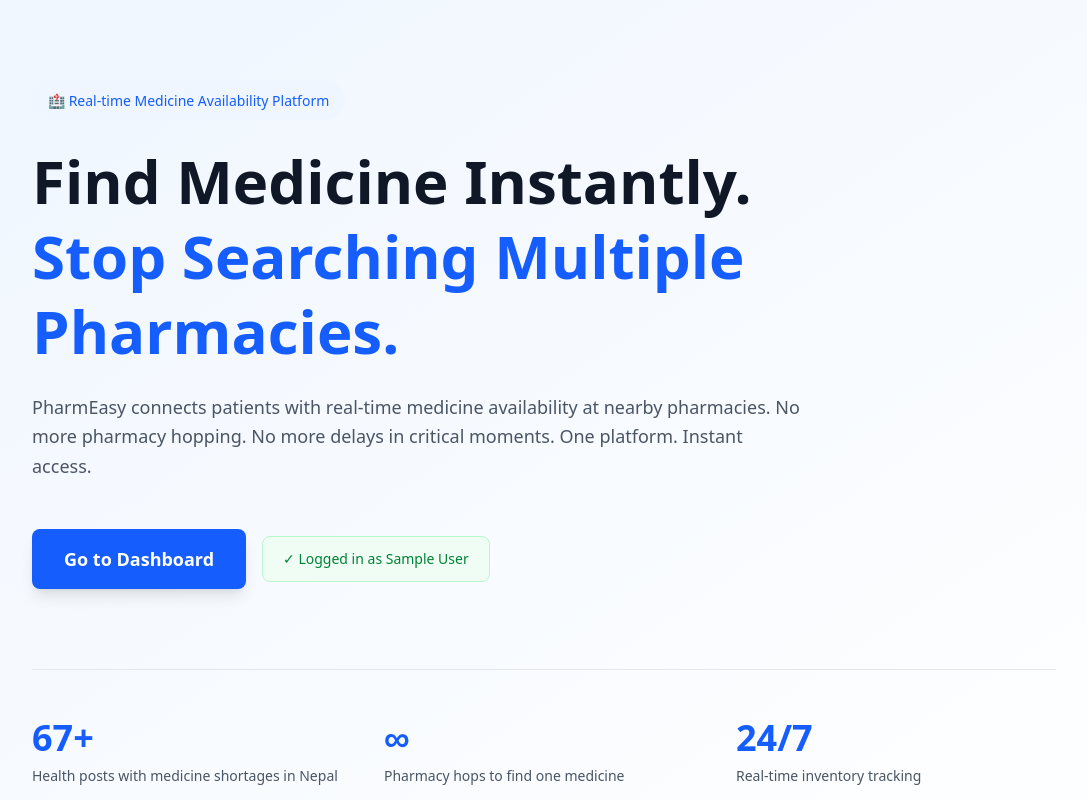
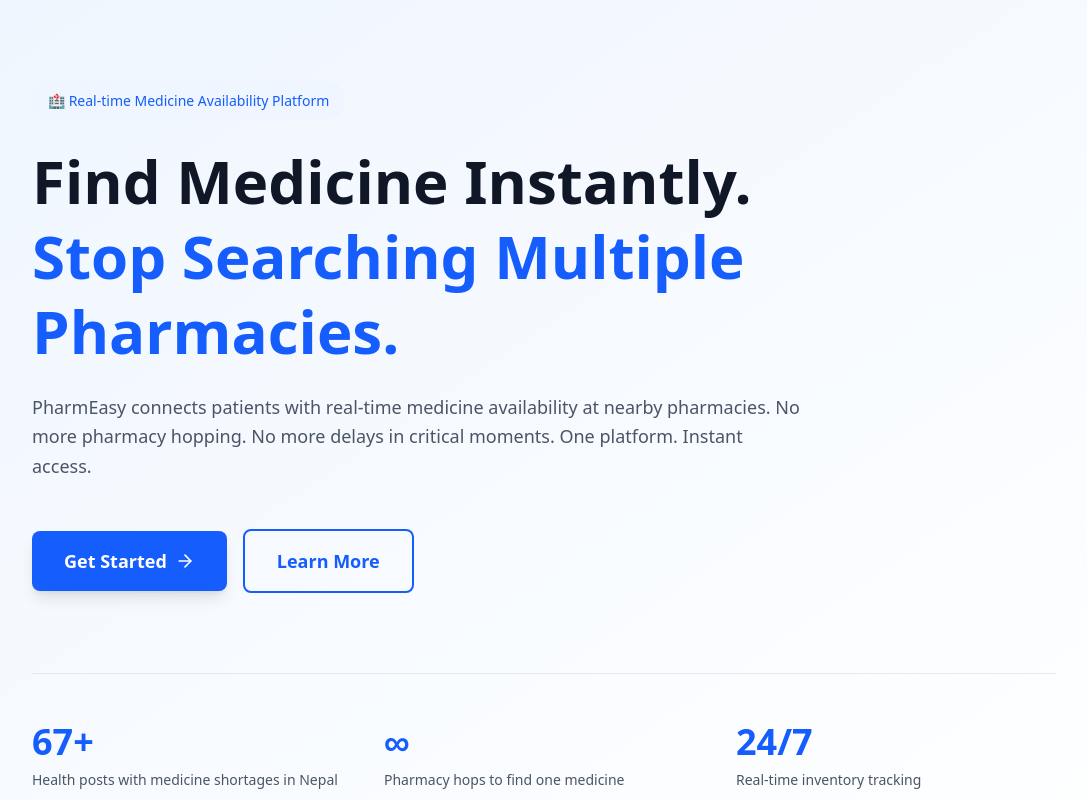
Before and after one commit to Aagya-D/PharmEasy, a React (Vite) app in the folder Frontend/: page / in a window 1280 px wide. Shown: the top 800 px of the page, without its empty margins (96-1183 px from the left). Built offline with nearby package versions, Linux system fonts and the light colour scheme; sample sign-in values are in the browser's storage.

Commit message:
feat: Refactor HeroSection and Layout components; implement DashboardLayout for role-specific routing

```diff
--- a/Frontend/src/features/landing/components/HeroSection.jsx
+++ b/Frontend/src/features/landing/components/HeroSection.jsx
@@ -1,41 +1,24 @@
 import { useNavigate } from "react-router-dom";
-import { useAuth } from "../../../context/AuthContext";
-import { ArrowRight, LogIn } from "lucide-react";
+import { ArrowRight } from "lucide-react";
 
 /**
  * Hero Section - Primary Landing Page Entry Point
  *
  * Architecture Rules:
- * 1. PRIMARY ACTION: Large "Get Started" button
- *    - Guest users → Redirect to /register
- *    - Logged-in users → Redirect to /dashboard (role-specific home)
+ * 1. ALWAYS PUBLIC: This page shows the same for everyone
+ *    - No login detection
+ *    - No auth-specific UI
+ *    - Clean, professional landing page
  *
- * 2. SECONDARY ACTION (Guests Only): "Sign In" button
- *    - Only visible when user is NOT logged in
+ * 2. PRIMARY ACTION: "Get Started" button
  *    - Redirects to /login
+ *    - Login page handles auth logic and role-based routing
  *
- * 3. LOGGED-IN STATE:
- *    - "Get Started" button changes to "Go to Dashboard"
- *    - No "Sign In" button shown
+ * 3. SECONDARY ACTION: "Learn More" button
+ *    - Scrolls to features section
  */
 export function HeroSection() {
   const navigate = useNavigate();
-  const { isAuthenticated, user } = useAuth();
-
-  // PRIMARY ACTION: Get Started / Go to Dashboard
-  const handlePrimaryAction = () => {
-    if (isAuthenticated) {
-      // Logged-in user: Redirect to their role-specific dashboard
-      navigate("/dashboard");
-    } else {
-      // Guest: Redirect to Sign Up page
-      navigate("/register");
-    }
-  };
-
-  // Get button text based on authentication state
-  const primaryButtonText = isAuthenticated ? "Go to Dashboard" : "Get Started";
-  const primaryButtonIcon = isAuthenticated ? null : <ArrowRight size={20} />;
 
   return (
     <section className="px-6 py-20 min-h-[90vh] flex items-center bg-gradient-to-br from-blue-50 to-white">
@@ -66,32 +49,28 @@
 
           {/* Action Buttons */}
           <div className="flex gap-4 flex-wrap items-center">
-            {/* PRIMARY ACTION: Get Started / Go to Dashboard */}
+            {/* PRIMARY ACTION: Get Started */}
             <button
-              onClick={handlePrimaryAction}
+              onClick={() => navigate("/login")}
               className="flex items-center gap-2 px-8 py-4 bg-blue-600 text-white rounded-lg text-lg font-semibold shadow-lg hover:bg-blue-700 hover:-translate-y-1 hover:shadow-xl transition-all duration-300"
             >
-              <span>{primaryButtonText}</span>
-              {primaryButtonIcon}
+              <span>Get Started</span>
+              <ArrowRight size={20} />
             </button>
 
-            {/* SECONDARY ACTION: Sign In (Guests Only) */}
-            {!isAuthenticated && (
-              <button
-                onClick={() => navigate("/login")}
-                className="flex items-center gap-2 px-8 py-4 bg-transparent text-blue-600 border-2 border-blue-600 rounded-lg text-lg font-semibold hover:bg-blue-50 hover:-translate-y-0.5 transition-all duration-300"
-              >
-                <LogIn size={20} />
-                <span>Sign In</span>
-              </button>
-            )}
-
-            {/* Logged-in User Info */}
-            {isAuthenticated && (
-              <div className="px-5 py-3 bg-green-50 text-green-700 rounded-lg text-sm font-medium border border-green-200">
-                ✓ Logged in as {user?.name || "User"}
-              </div>
-            )}
+            {/* SECONDARY ACTION: Learn More */}
+            <button
+              onClick={() => {
+                // Scroll to features section or navigate to docs
+                const featuresSection = document.getElementById('features');
+                if (featuresSection) {
+                  featuresSection.scrollIntoView({ behavior: 'smooth' });
+                }
+              }}
+              className="flex items-center gap-2 px-8 py-4 bg-transparent text-blue-600 border-2 border-blue-600 rounded-lg text-lg font-semibold hover:bg-blue-50 hover:-translate-y-0.5 transition-all duration-300"
+            >
+              <span>Learn More</span>
+            </button>
           </div>
         </div>
 
--- a/Frontend/src/routes/AppRoutes.jsx
+++ b/Frontend/src/routes/AppRoutes.jsx
@@ -47,6 +47,7 @@
 // Layouts & Components
 import ProtectedRoute from "./ProtectedRoute";
 import Layout from "../shared/layouts/Layout";
+import DashboardLayout from "../shared/layouts/DashboardLayout";
 import ErrorBoundary from "../shared/components/ErrorBoundary";
 
 // Unauthorized page component
@@ -287,9 +288,9 @@
     path: "/pharmacy",
     element: (
       <ProtectedRoute allowedRoles={['PHARMACY']}>
-        <Layout>
+        <DashboardLayout>
           <Outlet />
-        </Layout>
+        </DashboardLayout>
       </ProtectedRoute>
     ),
     children: [
--- /dev/null
+++ b/Frontend/src/shared/layouts/DashboardLayout.jsx
@@ -0,0 +1,43 @@
+import React, { useState } from "react";
+import { useAuth } from "../../context/AuthContext";
+import Sidebar from "../components/Sidebar";
+
+/**
+ * Dashboard Layout Wrapper
+ * - Includes Sidebar for authenticated dashboard routes
+ * - Only for role-specific protected pages (pharmacy, admin, patient)
+ * - Separate from public Layout to ensure clean separation
+ */
+export function DashboardLayout({ children }) {
+  const { user } = useAuth();
+  const [sidebarOpen, setSidebarOpen] = useState(false);
+
+  // Only show sidebar for pharmacy admins
+  const showSidebar = user?.roleId === 2;
+
+  return (
+    <div className="min-h-screen bg-slate-50">
+      {showSidebar ? (
+        <div className="flex min-h-screen">
+          <Sidebar isOpen={sidebarOpen} onClose={() => setSidebarOpen(false)} />
+          <div className="flex-1 flex flex-col min-w-0">
+            <div className="lg:hidden px-4 py-3 border-b border-slate-200 bg-white">
+              <button
+                type="button"
+                onClick={() => setSidebarOpen(true)}
+                className="inline-flex items-center gap-2 text-sm font-medium text-slate-700"
+              >
+                ☰ Menu
+              </button>
+            </div>
+            <main className="flex-1 w-full">{children}</main>
+          </div>
+        </div>
+      ) : (
+        <main className="min-h-screen w-full">{children}</main>
+      )}
+    </div>
+  );
+}
+
+export default DashboardLayout;
--- a/Frontend/src/shared/layouts/Layout.jsx
+++ b/Frontend/src/shared/layouts/Layout.jsx
@@ -1,38 +1,15 @@
-import React, { useState } from "react";
-import { useAuth } from "../../context/AuthContext";
-import Sidebar from "../components/Sidebar";
+import React from "react";
 
 /**
- * Main Layout Wrapper
- * Wraps pages with Navbar and Footer
+ * Simple Layout Wrapper for Public Pages
+ * - No Sidebar
+ * - No auth-related UI
+ * - Used for Landing, Auth pages, etc.
  */
 export function Layout({ children }) {
-  const { isAuthenticated, user } = useAuth();
-  const [sidebarOpen, setSidebarOpen] = useState(false);
-
-  const showSidebar = isAuthenticated && user?.roleId === 2;
-
   return (
     <div className="min-h-screen bg-slate-50">
-      {showSidebar ? (
-        <div className="flex min-h-screen">
-          <Sidebar isOpen={sidebarOpen} onClose={() => setSidebarOpen(false)} />
-          <div className="flex-1 flex flex-col min-w-0">
-            <div className="lg:hidden px-4 py-3 border-b border-slate-200 bg-white">
-              <button
-                type="button"
-                onClick={() => setSidebarOpen(true)}
-                className="inline-flex items-center gap-2 text-sm font-medium text-slate-700"
-              >
-                Open Menu
-              </button>
-            </div>
-            <main className="flex-1 w-full">{children}</main>
-          </div>
-        </div>
-      ) : (
-        <main className="min-h-screen w-full">{children}</main>
-      )}
+      <main className="min-h-screen w-full">{children}</main>
     </div>
   );
 }
```
